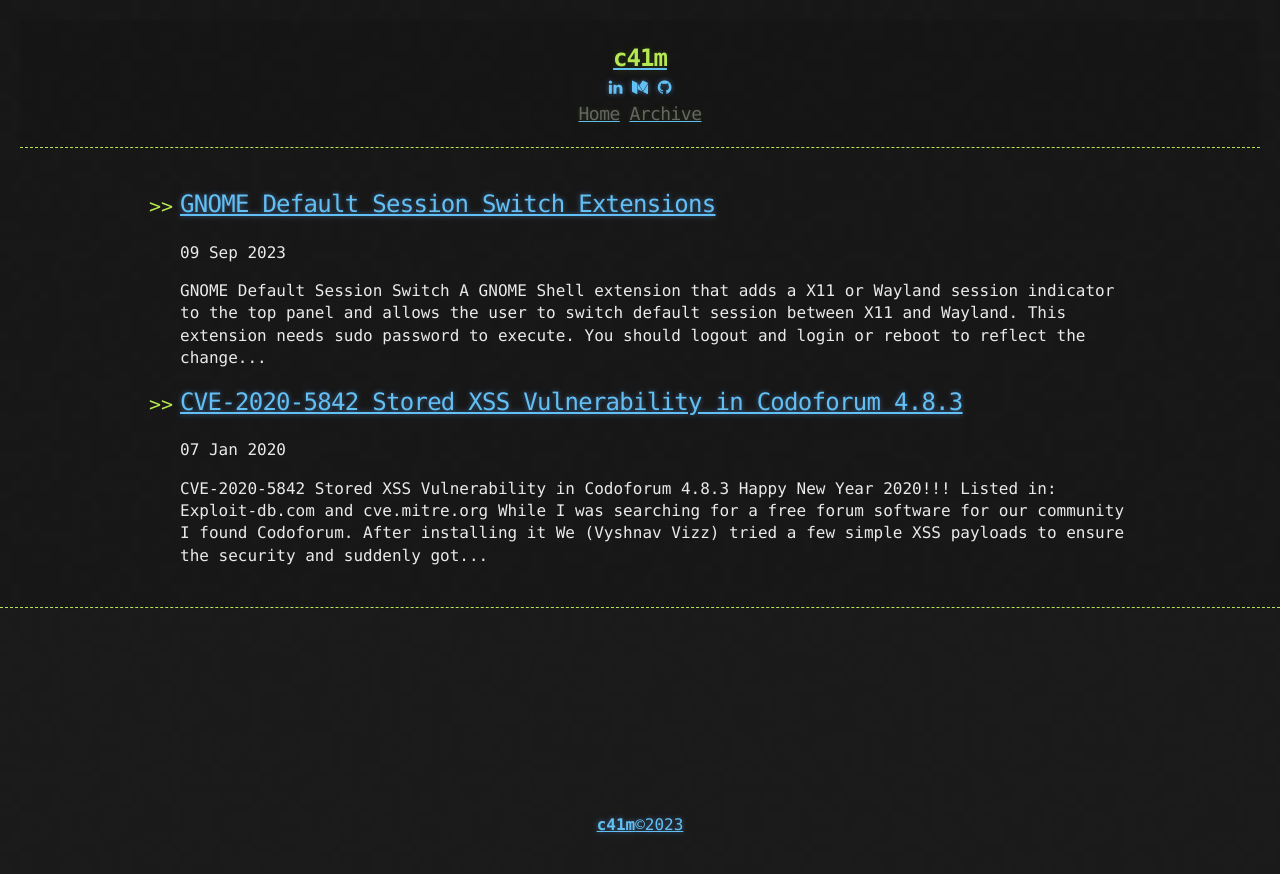
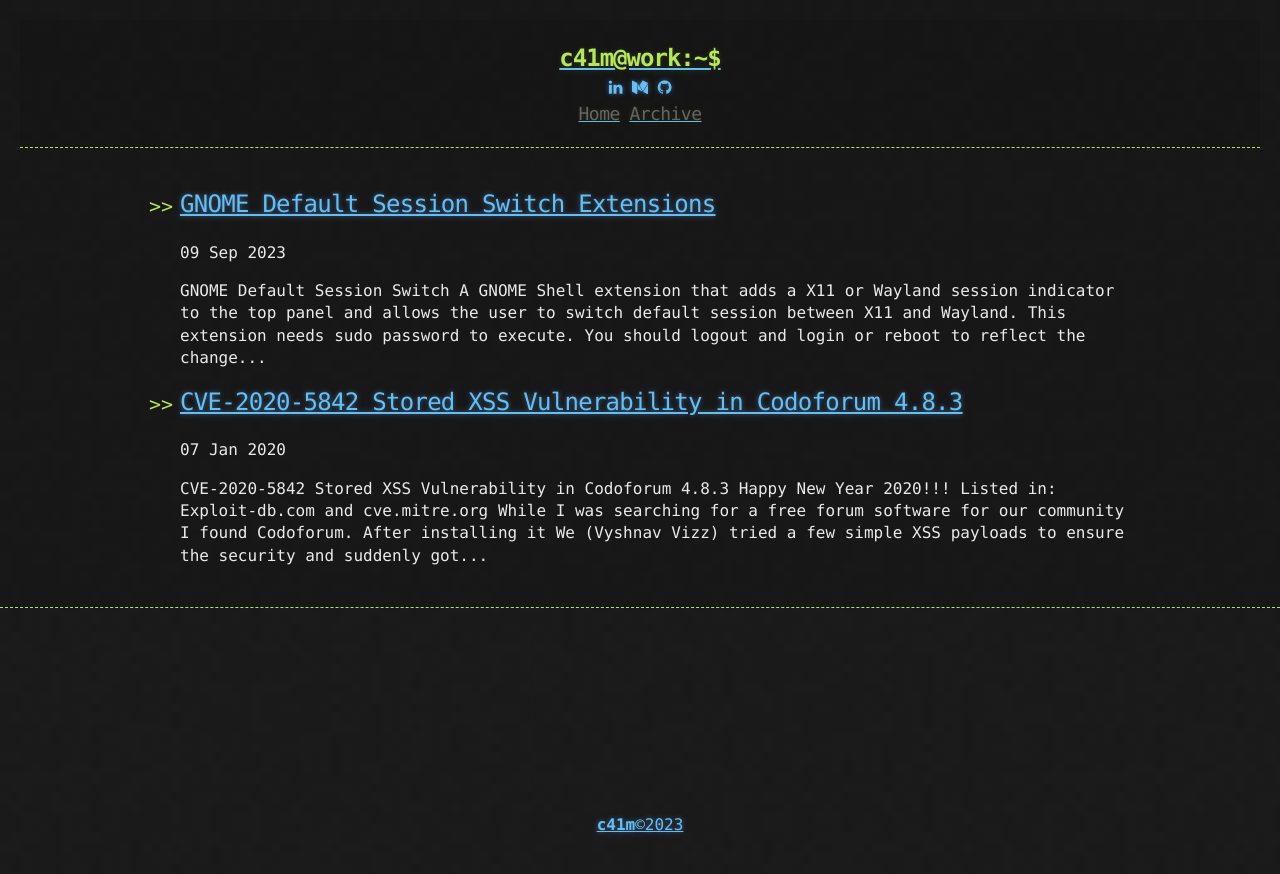
Before and after one commit to prasanthc41m/blog-theme, a Jekyll site: the page built from index.html, in a window 1280 px wide. Shown: the top 874 px of the page. Built offline with Jekyll 4.4.1, drawn with Linux system fonts in a browser that asks for light colours; the list of posts is cut into pages by our own code.

Commit message:
Update header.html

```diff
--- a/_includes/header.html
+++ b/_includes/header.html
@@ -1,9 +1,10 @@
 <header>
      <header>
       <div class="container">
-        <a id="a-title" href="{{ relative_url }}">
-          <h1>{{ site.title | default: site.github.repository_name }}</h1>
-        </a>
+        <a href="{{ "/" | prepend: site.baseurl | replace: '//', '/' }}">
+    {% assign owner_first_name = site.owner | split: " " %}
+    <h1>{{ owner_first_name[0] | downcase }}@work:~$</h1>
+    </a>
     <div style="text-align:center;">
       <a href="https://www.linkedin.com/in/prasanthc41m/" target="_blank"><i class="fa fa-linkedin"></i></a>  <a href="https://prasanthc41m.medium.com/" target="_blank"><i class="fa fa-medium"></i></a>  <a href="https://github.com/prasanthc41m" target="_blank"><i class="fa fa-github"></i></a>
       <div class="header-links">
```
